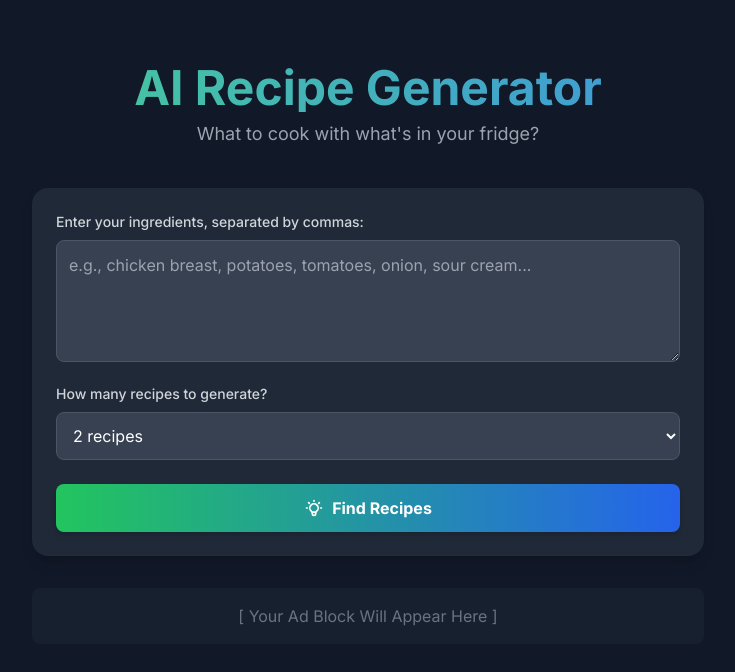
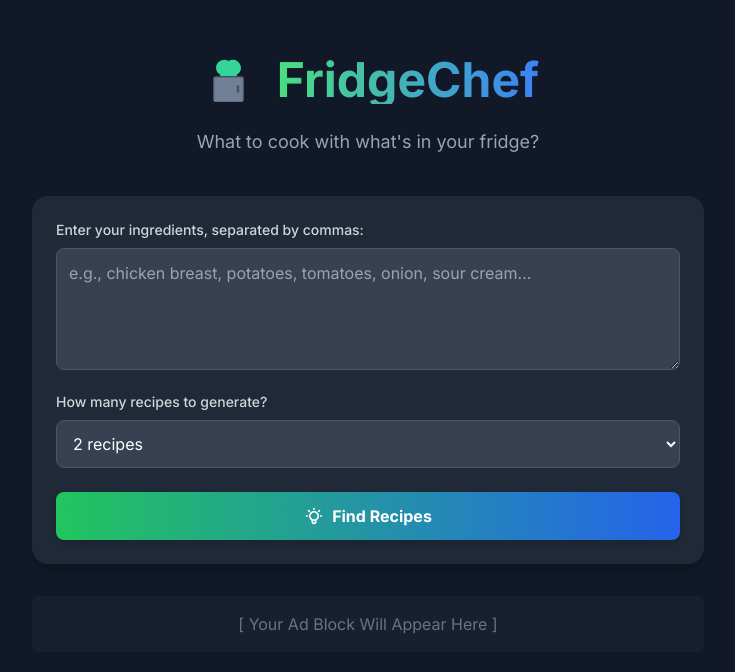
Before and after one commit to bekenty0311/recipe-generator, a plain HTML site: page index.html in a window 1280 px wide. Shown: the whole page, without its empty margins (272-1007 px from the left). Drawn offline with nearby package versions, Linux system fonts and the light colour scheme.

Commit message:
Update index.html

```diff
--- a/index.html
+++ b/index.html
@@ -3,9 +3,14 @@
 <head>
     <meta charset="UTF-8">
     <meta name="viewport" content="width=device-width, initial-scale=1.0">
-    <title>AI Recipe Generator</title>
-    <script async src="https://pagead2.googlesyndication.com/pagead/js/adsbygoogle.js?client=ca-pub-4712394184386891"
-     crossorigin="anonymous"></script>
+    <title>FridgeChef AI Recipe Generator</title>
+
+    <!-- Код Google AdSense для подтверждения сайта -->
+    <!-- Убедитесь, что ваш код AdSense находится здесь -->
+
+    <!-- Код для запроса согласия (если Google его предоставил) -->
+    <!-- Убедитесь, что ваш второй код AdSense находится здесь -->
+
     <!-- Tailwind CSS -->
     <script src="https://cdn.tailwindcss.com"></script>
     <!-- Inter Font -->
@@ -13,17 +18,11 @@
     <link rel="preconnect" href="https://fonts.gstatic.com" crossorigin>
     <link href="https://fonts.googleapis.com/css2?family=Inter:wght@400;500;600;700&display=swap" rel="stylesheet">
     <style>
-        /* Apply Inter font to the whole document */
         body {
             font-family: 'Inter', sans-serif;
         }
-        /* Custom scrollbar styles */
-        .recipe-card::-webkit-scrollbar {
-            width: 8px;
-        }
-        .recipe-card::-webkit-scrollbar-track {
-            background: #2d3748;
-        }
+        .recipe-card::-webkit-scrollbar { width: 8px; }
+        .recipe-card::-webkit-scrollbar-track { background: #2d3748; }
         .recipe-card::-webkit-scrollbar-thumb {
             background-color: #4a5568;
             border-radius: 20px;
@@ -33,14 +32,30 @@
 </head>
 <body class="bg-gray-900 text-white antialiased">
 
-    <div class="container mx-auto px-4 py-8 md:py-16">
-        <header class="text-center mb-10">
-            <h1 class="text-4xl md:text-5xl font-bold mb-2 bg-clip-text text-transparent bg-gradient-to-r from-green-400 to-blue-500">AI Recipe Generator</h1>
+    <div class="container mx-auto px-4 py-8 md:py-12">
+        <header class="text-center mb-10 flex flex-col items-center">
+            <!-- НАЧАЛО: НОВЫЙ БЛОК С ЛОГОТИПОМ -->
+            <div class="flex items-center gap-4 mb-4">
+                <svg class="w-16 h-16" viewBox="0 0 100 100" fill="none" xmlns="http://www.w3.org/2000/svg">
+                    <!-- Колпак шеф-повара -->
+                    <path d="M68.75 31.25C68.75 24.1789 63.0711 18.5 56 18.5C53.5341 18.5 51.2184 19.1641 49.25 20.3121C47.2816 19.1641 44.9659 18.5 42.5 18.5C35.4289 18.5 29.75 24.1789 29.75 31.25C29.75 35.8211 32.4189 39.7589 36.25 41.5V44H62.25V41.5C66.0811 39.7589 68.75 35.8211 68.75 31.25Z" fill="#34D399"/>
+                    <!-- Основа холодильника -->
+                    <rect x="25" y="44" width="48.5" height="40" rx="4" fill="#4A5568"/>
+                    <!-- Дверца холодильника -->
+                    <path d="M27 46H71.5V82C71.5 83.1046 70.6046 84 69.5 84H29C27.8954 84 27 83.1046 27 82V46Z" fill="#718096"/>
+                    <!-- Ручка холодильника -->
+                    <rect x="62" y="58" width="4" height="12" rx="2" fill="#4A5568"/>
+                </svg>
+                <h1 class="text-4xl md:text-5xl font-bold bg-clip-text text-transparent bg-gradient-to-r from-green-400 to-blue-500">
+                    FridgeChef
+                </h1>
+            </div>
+            <!-- КОНЕЦ: НОВЫЙ БЛОК С ЛОГОТИПОМ -->
             <p class="text-lg text-gray-400">What to cook with what's in your fridge?</p>
         </header>
 
         <main class="max-w-2xl mx-auto">
-            <!-- Ingredient Input Form -->
+            <!-- Форма для ввода ингредиентов -->
             <form id="recipe-form" class="bg-gray-800 p-6 rounded-2xl shadow-lg">
                 <div class="mb-4">
                     <label for="ingredients" class="block mb-2 text-sm font-medium text-gray-300">Enter your ingredients, separated by commas:</label>
@@ -87,11 +102,12 @@
                     <button id="close-modal-btn" class="bg-red-500 hover:bg-red-600 text-white font-bold py-2 px-6 rounded-lg transition-colors">Close</button>
                 </div>
             </div>
-
         </main>
     </div>
 
     <script>
+    // Весь ваш JavaScript код остается здесь без изменений
+    // ...
     // Get DOM element references
     const recipeForm = document.getElementById('recipe-form');
     const ingredientsInput = document.getElementById('ingredients');
@@ -222,7 +238,6 @@ function showError(message) {
         errorMessage.textContent = message;
         errorModal.classList.remove('hidden');
     }
-
     </script>
 </body>
 </html>
```
Lines whose indentation alone changed are shown as unchanged.
